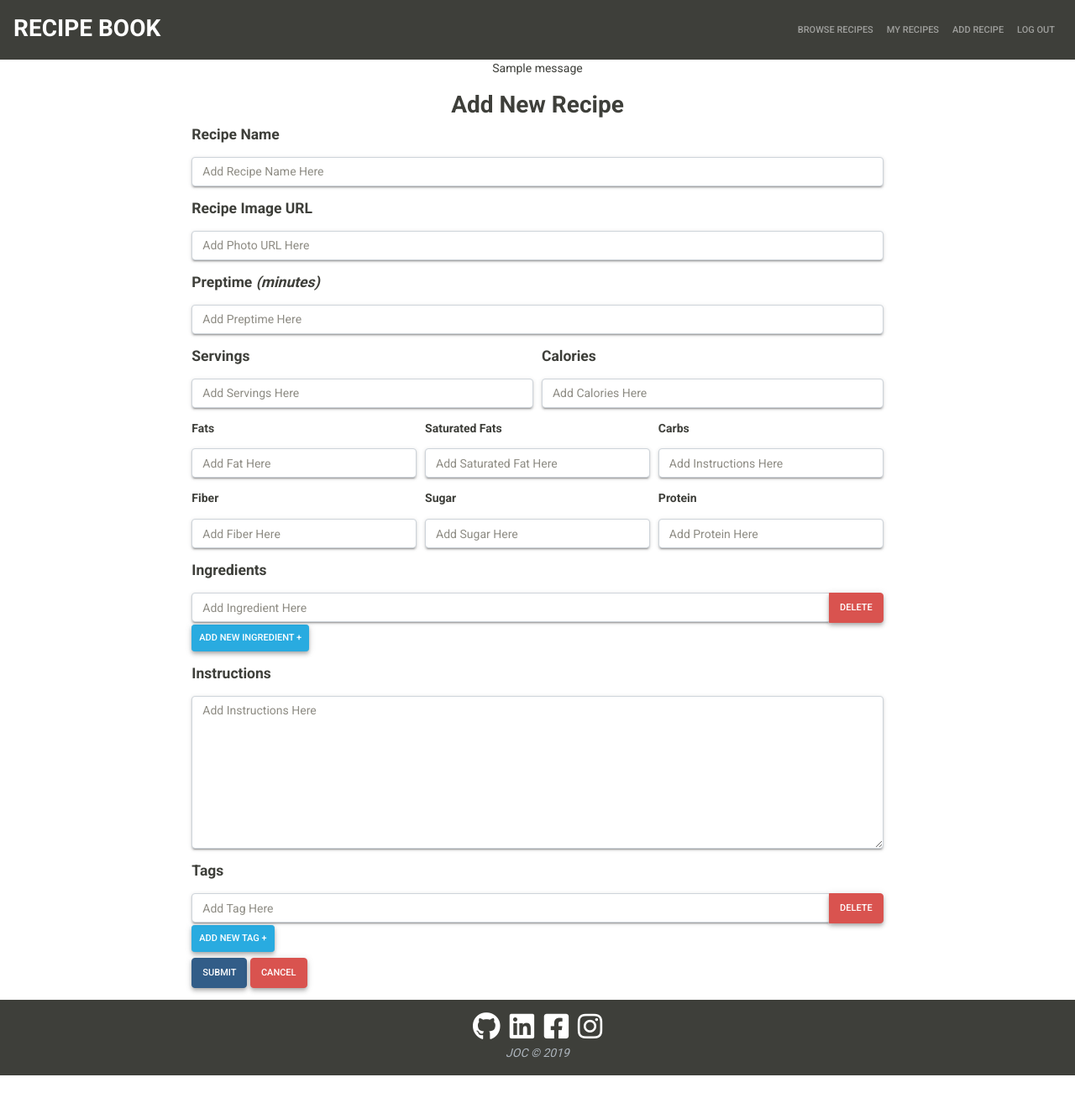
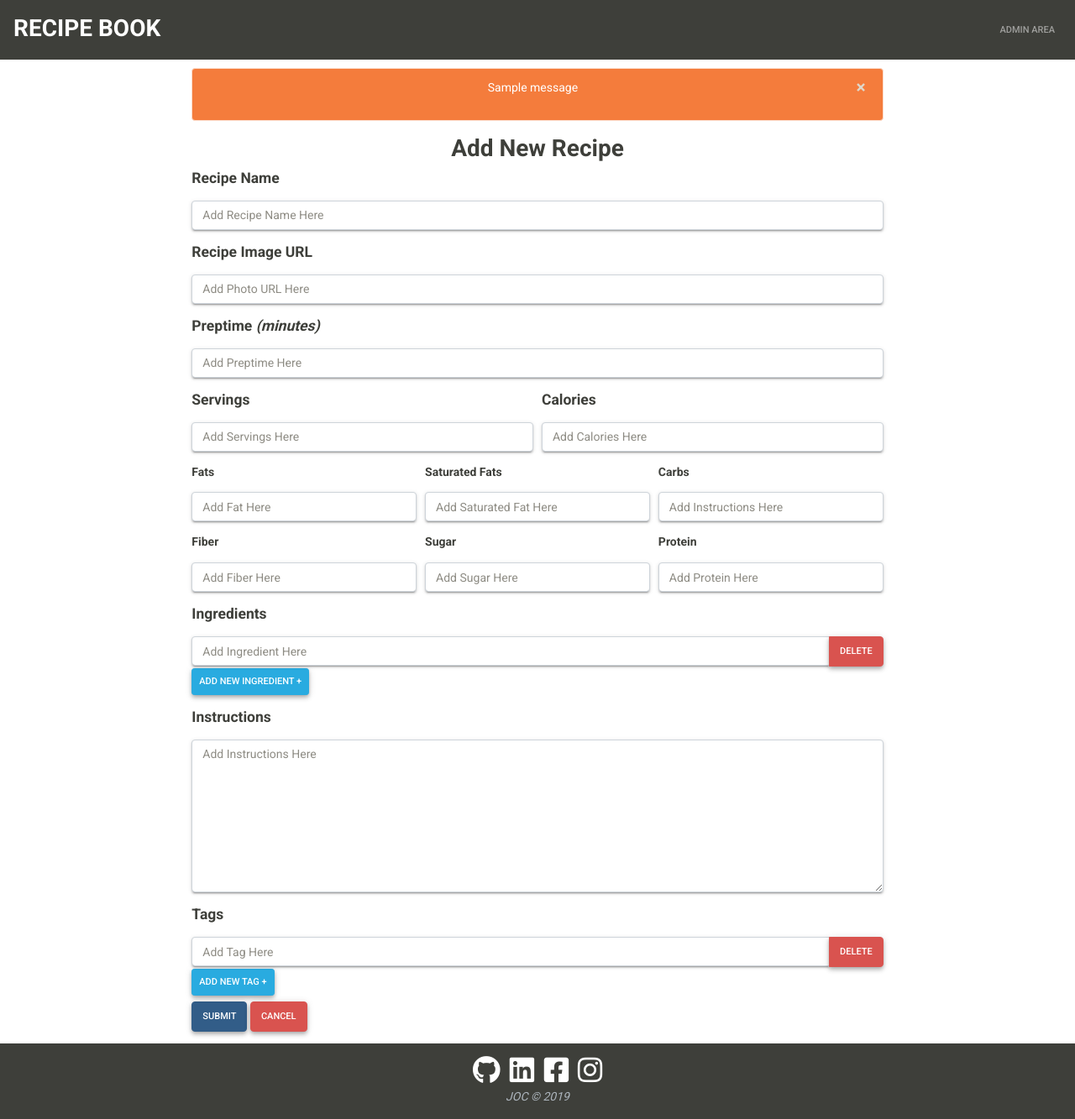
Before and after one commit to johnnycistudent/recipe-app, a Flask app: page /add_recipe in a window 1280 px wide. Shown: the whole page at 84% size. Before the commit the page ends 1281 px from the top, so only its background shows below. Run offline with Flask 2, Linux system fonts and the light colour scheme; the visitor is signed in with stand-in values (Sample User, id 1); one stand-in notice (Sample message) is shown; a database or web service that is not in the repository returns one stand-in record (values such as "Sample title"); some libraries are stand-ins or nearby versions.

Commit message:
admin page function added

```diff
--- a/app.py
+++ b/app.py
@@ -1,4 +1,4 @@
-import os, math
+import os, math, datetime
 from flask import Flask, render_template, redirect, request, url_for, session, flash, jsonify, json
 from flask_pymongo import PyMongo, pymongo
 from bson.objectid import ObjectId
@@ -108,6 +108,7 @@ def add_recipe():
 @app.route('/insert_recipe', methods=["POST"])
 def insert_recipe():
     recipes = mongo.db.recipes
+    user = users.find_one({"username": session['user']})
     recipes.insert_one({
         'recipe_name':request.form.get('recipe_name'),
         'photo_url':request.form.get('photo_url'),
@@ -122,13 +123,18 @@ def insert_recipe():
         'protein':request.form.get('protein'),
         'ingredients':request.form.getlist('ingredients'),
         'instructions':request.form.get('instructions'),
-        'tags':request.form.getlist('tags')
+        'tags':request.form.getlist('tags'),
+        'added_on' : datetime.datetime.utcnow(),
+        'author' : user
     })
 
-    recipe_id = recipes.find({'_id':ObjectId(recipe_id)}).sort({ '_id': -1 }).limit(1);
-    newrecipe = recipes.find_one({'_id':ObjectId(recipe_id)}).sort({ '_id': -1 }).limit(1);
+    # recipe_id = recipes.recipe._id
 
-    return redirect(url_for('recipe_display', recipe_id=recipe_id, newrecipe=newrecipe))
+    # newrecipe = recipes.find_one({'_id':ObjectId(recipe_id)}).sort({ '_id': -1 }).limit(1);
+
+
+    flash('Recipe Added.')
+    return redirect(url_for('get_recipes'))
 
 
 @app.route('/delete_recipe/<recipe_id>')
@@ -136,9 +142,16 @@ def delete_recipe(recipe_id):
 
     if 'user' in session:
 
+        user = users.find_one({"username": session['user']})
+
         deleted_recipe = recipes.find_one({'_id': ObjectId(recipe_id)})
 
         deleted.insert_one(deleted_recipe)
+
+        deleted.update_one({'_id': ObjectId(recipe_id)},
+                                                {"$set" :
+                                                    {"deleted_on" : datetime.datetime.utcnow(),
+                                                    "deleted_by" : user}})
 
         recipes.remove({'_id': ObjectId(recipe_id)})
 
@@ -256,6 +269,19 @@ def profile(user):
         return redirect(url_for('get_recipes'))
 
 
+# Admin area
+@app.route('/admin')
+def admin():
+    if 'user' in session:
+        if session['user'] == "admin":
+            return render_template('admin.html')
+        else:
+            flash('Only Admins can access this page!')
+            return redirect(url_for('get_recipes'))
+    else:
+        flash('You must be logged')
+        return redirect(url_for('get_recipes'))
+
 if __name__ == '__main__':
     app.run(host=os.environ.get('IP'),
             port=int(os.environ.get('PORT')),
--- a/static/css/style.css
+++ b/static/css/style.css
@@ -44,6 +44,10 @@ h6 {
 .nav-link {
     font-size: 1em;
     text-transform: capitalize;
+}
+
+#alerts {
+    margin-top: 10px;
 }
 
 /* -- Social Media Links in Footer -- */
--- a/static/js/main.js
+++ b/static/js/main.js
@@ -30,7 +30,7 @@ Alerts modal
 */
 
 function flashed_messages() {
-	let messages = parseInt($("#messages p").length);
+	let messages = parseInt($("#messages .alert ").length);
 	if (messages) {
 		$("#alerts").slideDown(1500);
 		setTimeout(() => {
--- a/templates/addrecipe.html
+++ b/templates/addrecipe.html
@@ -4,7 +4,7 @@
 
     <div class="row">
         <div class="col-12 col-sm-8 offset-sm-2">
-            <form action="{{ url_for('insert_recipe', newrecipe=newrecipe) }}" method="POST">
+            <form action="{{ url_for('insert_recipe') }}" method="POST">
                 <fieldset>
                     <h2>Add New Recipe</h2>
                     <div class="form-group">
--- a/templates/base.html
+++ b/templates/base.html
@@ -21,6 +21,13 @@
   </button>
         <div class="collapse navbar-collapse ml-auto" id="navbarNavDropdown">
             <ul class="navbar-nav ml-auto active">
+                {% if session.user == "admin" %}
+                <li class="nav-item">
+                    <a class="nav-link" href="{{url_for('admin')}}">Admin Area</a>
+                </li>
+
+                {% else %}
+
                 <li class="nav-item">
                     <a class="nav-link" href="{{url_for('get_recipes')}}">Browse Recipes</a>
                 </li>
@@ -42,25 +49,30 @@
                     <a class="nav-link" href="{{url_for('register')}}">Register</a>
                 </li>
                 {% endif %}
+                {% endif %}
             </ul>
         </div>
     </nav>
 
     <!--- /Navbar from Bootstrap  --->
 
-    <div id="alerts " class="container-fluid ">
-		<div class="row justify-content-around ">
-			<div id="messages ">
-				{% with messages = get_flashed_messages() %}
-				{% if messages %}
-				{% for message in messages %}
-				<p class="text-center ">{{ message }}</p>
-				{% endfor %}
-				{% endif %}
-				{% endwith %}
-			</div>
-		</div>
-	</div>
+    <div class="container-fluid">
+        <div id="alerts">
+            <div class="row justify-content-center ">
+                <div id="messages " class="col-8 ">
+
+                    {% with messages = get_flashed_messages() %} {% if messages %} {% for message in messages %}
+                    <div class="alert alert-warning ">
+                        <button type="button" class="close" data-dismiss="alert" aria-label="Close">&times;</button>
+                        <p class="text-center ">{{ message }}</p>
+                    </div>
+                    {% endfor %} {% endif %} {% endwith %}
+                </div>
+            </div>
+        </div>
+    </div>
+
+
 
 
     {% block content %} {% endblock %}
--- a/templates/recipe_display.html
+++ b/templates/recipe_display.html
@@ -42,6 +42,12 @@
                 <strong>Instructions:</strong>
                 <ul>
                     <li class="instructions">{{recipe.instructions}}</li>
+                </ul>
+            </div>
+            <div class="recipe-heading">
+                <strong>Created by:</strong>
+                <ul>
+                    <li class="author">{{recipe.deleted_by.username}}</li>
                 </ul>
             </div>
 
```
Also changed, not shown: templates/admin.html (+9 -0 lines).
